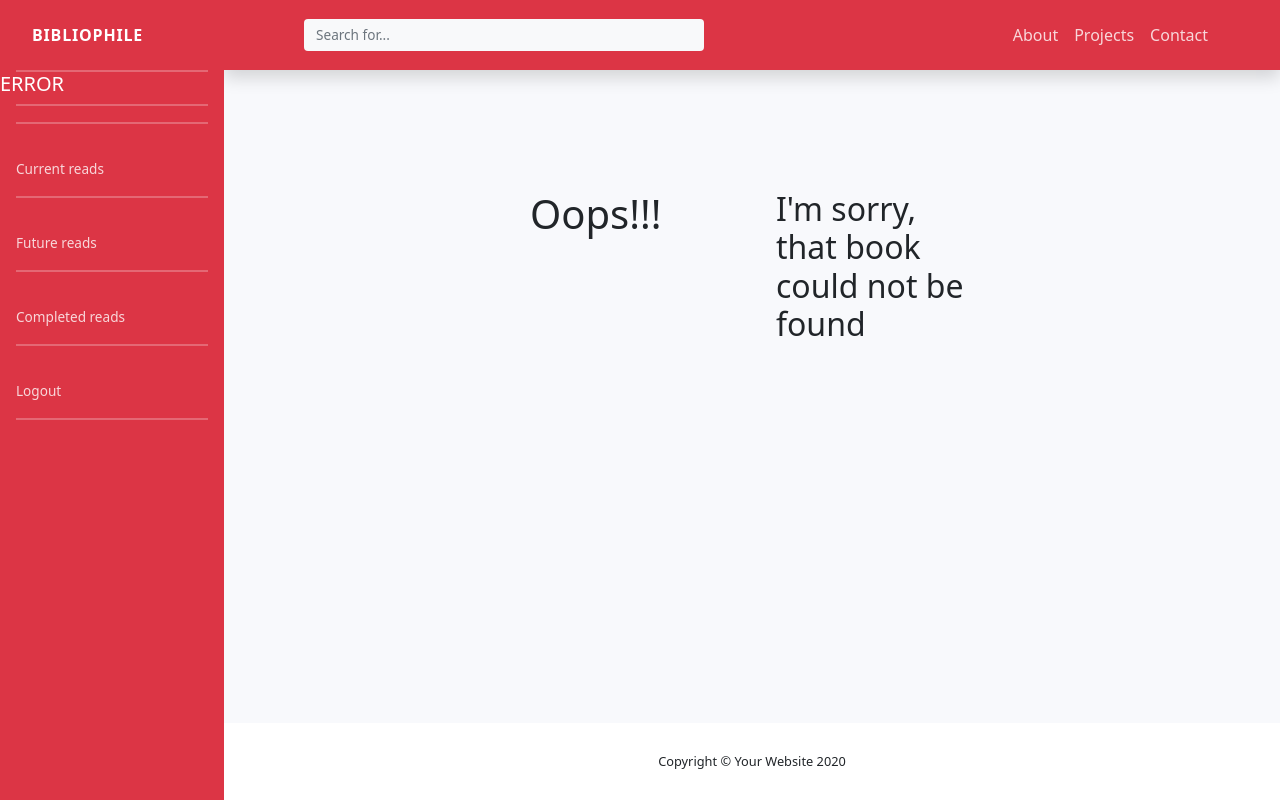
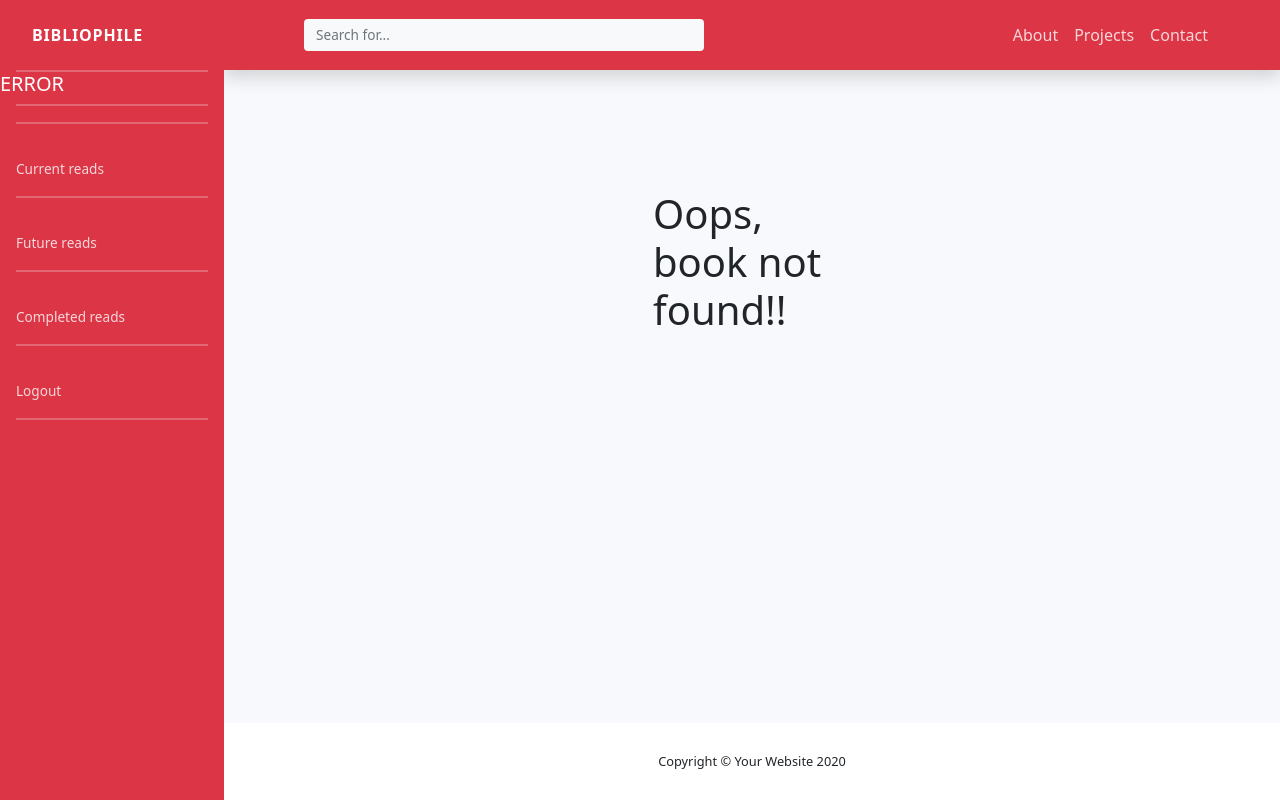
Before and after one commit to Stephen-Nw/digitalLibrary, a Flask app: template templates/error.html in a window 1280 px wide. Run offline with Flask 2, Linux system fonts and the light colour scheme; the template is opened without the code that fills it, so the values that code supplies are empty; some libraries are stand-ins or nearby versions.

Commit message:
update error message

```diff
--- a/templates/error.html
+++ b/templates/error.html
@@ -13,6 +13,6 @@
 
 
 {% block card %}
-    <h1>Oops!!!</h1>
-    <h2>I'm sorry, that book could not be found</h2>
+    <div><h1>Oops, book not found!!</h1></div>
+
 {% endblock %}
```
